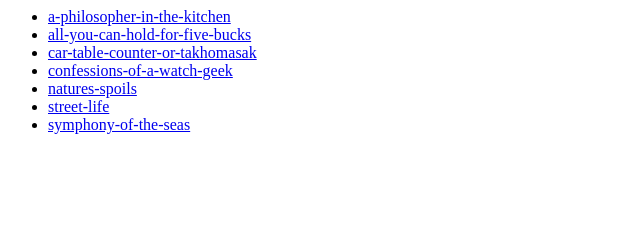
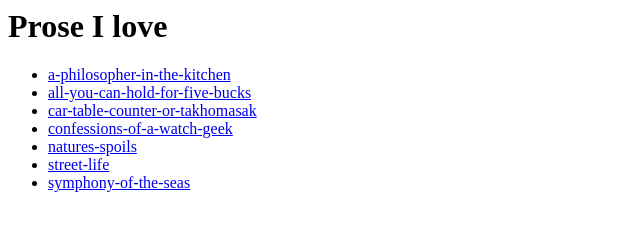
Before and after one commit to offby1/offby1.github.io, a plain HTML site: page index.html in a window 1280 px wide. Shown: the whole page, without its empty margins (0-640 px from the left). Drawn offline with Linux system fonts and the light colour scheme.

Commit message:
Add a heading

```diff
--- a/index.html
+++ b/index.html
@@ -2,6 +2,9 @@
   <head>
     <meta charset="UTF-8">
       <body>
+        <h1>
+          Prose I love
+        </h1>
         <ul>
           <li><a href="a-philosopher-in-the-kitchen.html">a-philosopher-in-the-kitchen</a></li>
           <li><a href="all-you-can-hold-for-five-bucks.html">all-you-can-hold-for-five-bucks</a></li>
```
